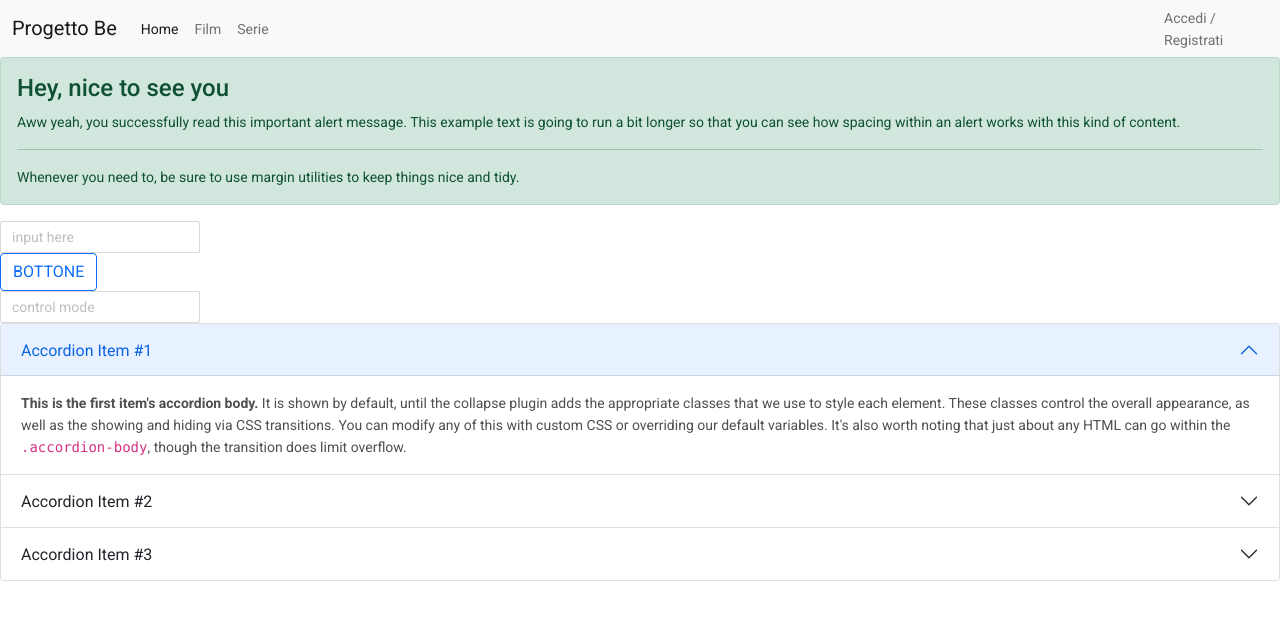
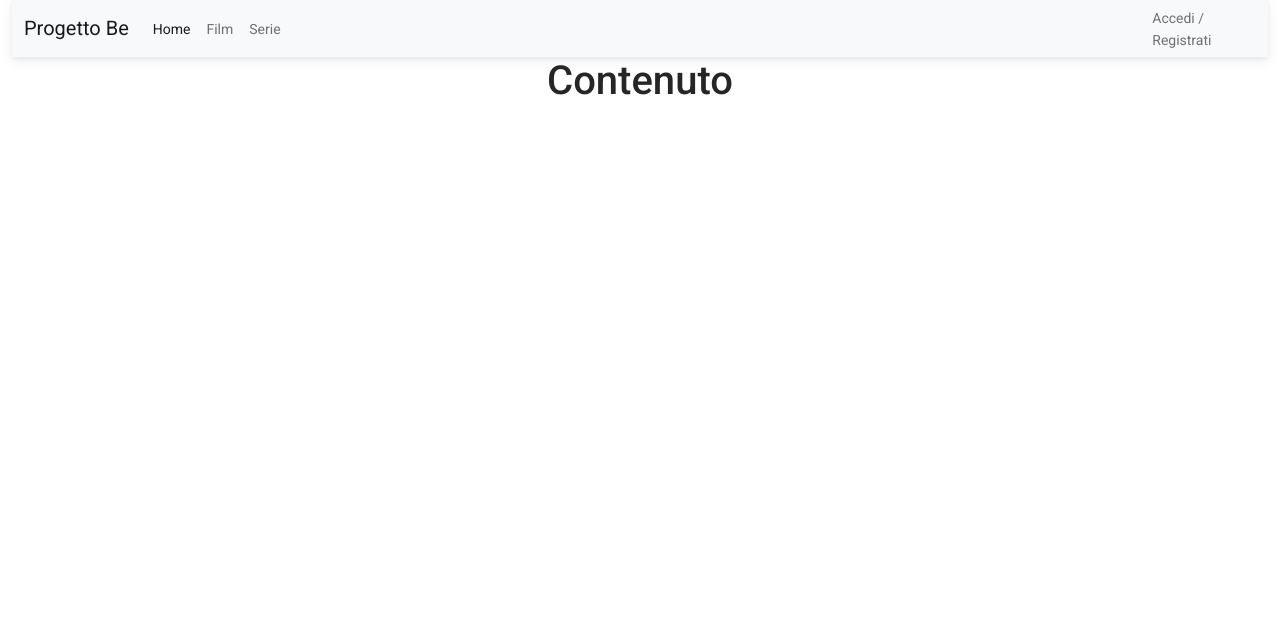
Before and after one commit to FrancescoValerioL/progetto-be, a React (Create React App) app: page / in a window 1280 px wide. Shown: the top 620 px of the page. Built offline with nearby package versions, Linux system fonts and the light colour scheme.

Commit message:
Scheletro LandingPage

```diff
--- a/src/App.js
+++ b/src/App.js
@@ -3,14 +3,12 @@ import BootsrapComponent from './components/BootstrapComponent';
 import MDBComponent from './components/MDBComponent';
 import AntComponent from './components/AntComponent';
 import MyNavbar from './components/MyNavbar';
+import LandingPage from './components/LandingPage';
 
 function App() {
   return (
     <>
-    <MyNavbar />
-    <BootsrapComponent />
-    <AntComponent />
-    <MDBComponent />
+    <LandingPage />
     </>
   );
 }
--- /dev/null
+++ b/src/components/LandingPage.jsx
@@ -0,0 +1,18 @@
+import React from "react";
+import { Container, Row, Col } from "react-bootstrap";
+import MyNavbar from "./MyNavbar";
+
+const LandingPage = () => {
+    return(
+        <Container fluid>
+            <MyNavbar />
+            <Row>
+                <Col className="d-flex justify-content-center">
+                    <h1>Contenuto</h1>
+                </Col>
+            </Row>
+        </Container>
+    )
+}
+
+export default LandingPage
```
